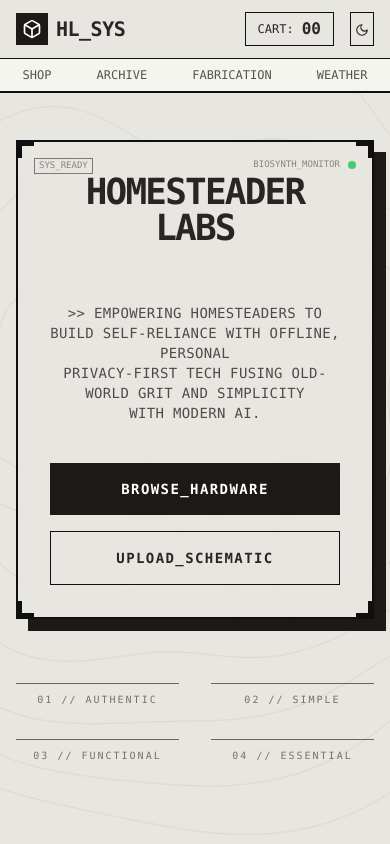
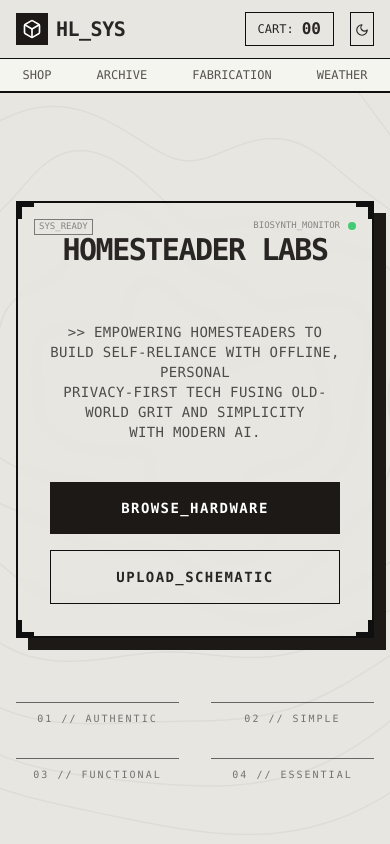
Before and after one commit to thefullnacho/Homesteader_labs, a React (Vite) app: page / in a window 390 px wide. Shown: the top 844 px of the page. Built offline with nearby package versions, Linux system fonts and the light colour scheme.

Commit message:
UI: Home page title on one line and mobile margin fix

```diff
--- a/src/views/HomeView.jsx
+++ b/src/views/HomeView.jsx
@@ -2,8 +2,8 @@ import React from 'react';
 
 const HomeView = ({ setView }) => {
     return (
-        <div className="flex flex-col items-center justify-center min-h-[85vh] px-4 text-center">
-            <div className="max-w-5xl w-full border-2 border-theme-main p-8 md:p-20 bg-theme-main/90 backdrop-blur-sm shadow-brutalist-lg relative">
+        <div className="flex flex-col items-center justify-center min-h-[85vh] px-4 text-center pt-12 md:pt-0">
+            <div className="max-w-5xl w-full border-2 border-theme-main p-8 md:p-20 bg-theme-main/90 backdrop-blur-sm shadow-brutalist-lg relative mt-8 md:mt-0">
                 {/* Decorative Corners */}
                 <div className="absolute top-0 left-0 w-4 h-4 border-l-4 border-t-4 border-theme-main"></div>
                 <div className="absolute top-0 right-0 w-4 h-4 border-r-4 border-t-4 border-theme-main"></div>
@@ -18,8 +18,8 @@ const HomeView = ({ setView }) => {
                     <div className="w-2 h-2 rounded-full bg-green-500 animate-pulse"></div>
                 </div>
 
-                <h1 className="text-4xl md:text-8xl font-black tracking-tighter mb-8 leading-none text-theme-main">
-                    HOMESTEADER<br />LABS
+                <h1 className="text-3xl sm:text-5xl md:text-8xl font-black tracking-tighter mb-8 leading-none text-theme-main whitespace-nowrap">
+                    HOMESTEADER LABS
                 </h1>
                 <div className="w-full h-px bg-theme-main opacity-20 my-6"></div>
                 <p className="text-sm md:text-base max-w-2xl mx-auto mb-10 text-theme-main opacity-80 uppercase tracking-wide">
```
Also changed, not shown: 2 other files (tests, documents, lock files or other folders).
